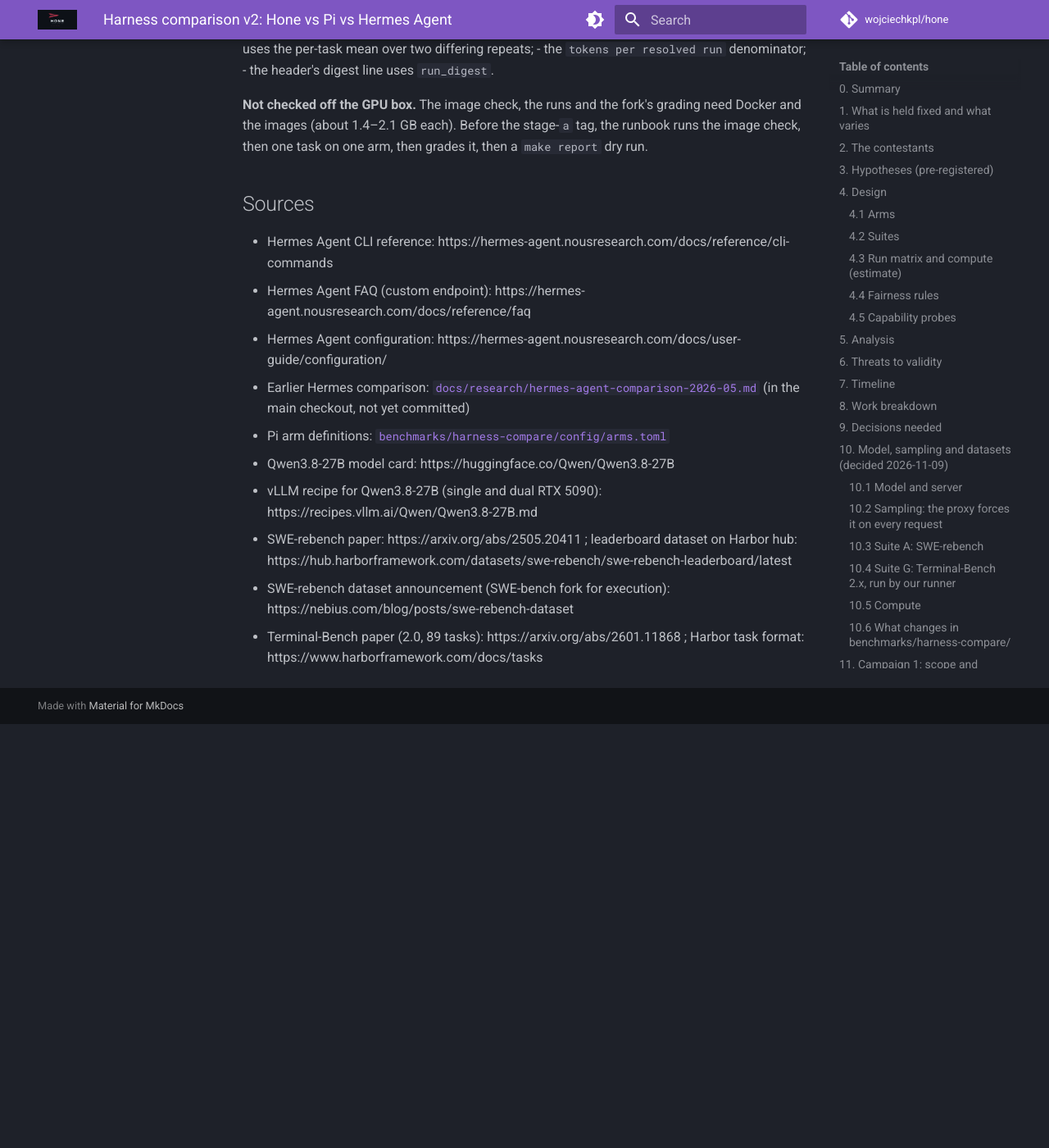
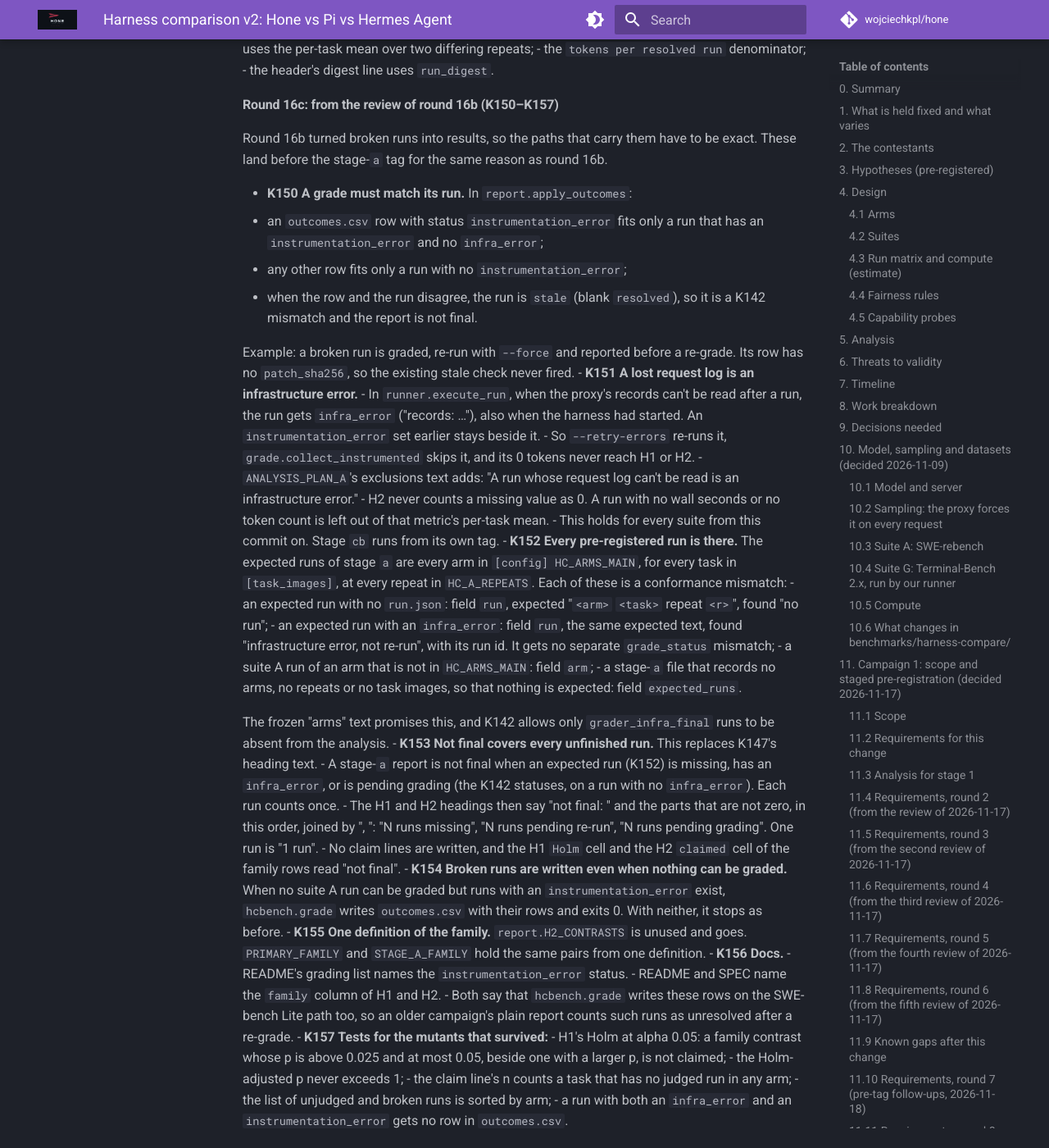
Before and after one commit to wojciechkpl/hone, an MkDocs documentation site: the page built from docs/plans/harness-compare-v2-2026-11.md, in a window 1280 px wide and 1400 px high, scrolled down 54273 px. Shown: the whole window at 82% size. Built offline with MkDocs 1.6.1 and Material for MkDocs 9.7.7, drawn with Linux system fonts in a browser that asks for light colours; comment, search, counter and statistics services are not loaded; before the commit the page ends 55156 px from its top, so only the background shows below that; some of the changed text lies outside the part shown.

Commit message:
docs(bench): round 16c spec from the review of round 16b (K150-K157)

```diff
--- a/docs/plans/harness-compare-v2-2026-11.md
+++ b/docs/plans/harness-compare-v2-2026-11.md
@@ -1882,6 +1882,73 @@ The report code and `ANALYSIS_PLAN_A` freeze at the stage-`a` tag, so these land
   - the `tokens per resolved run` denominator;
   - the header's digest line uses `run_digest`.
 
+#### Round 16c: from the review of round 16b (K150–K157)
+
+Round 16b turned broken runs into results, so the paths that carry them have to be exact.
+These land before the stage-`a` tag for the same reason as round 16b.
+
+- **K150 A grade must match its run.** In `report.apply_outcomes`:
+  - an `outcomes.csv` row with status `instrumentation_error` fits only a run that has an
+    `instrumentation_error` and no `infra_error`;
+  - any other row fits only a run with no `instrumentation_error`;
+  - when the row and the run disagree, the run is `stale` (blank `resolved`), so it is a
+    K142 mismatch and the report is not final.
+
+  Example: a broken run is graded, re-run with `--force` and reported before a re-grade.
+  Its row has no `patch_sha256`, so the existing stale check never fired.
+- **K151 A lost request log is an infrastructure error.**
+  - In `runner.execute_run`, when the proxy's records can't be read after a run, the run
+    gets `infra_error` ("records: …"), also when the harness had started. An
+    `instrumentation_error` set earlier stays beside it.
+  - So `--retry-errors` re-runs it, `grade.collect_instrumented` skips it, and its 0 tokens
+    never reach H1 or H2.
+  - `ANALYSIS_PLAN_A`'s exclusions text adds: "A run whose request log can't be read is an
+    infrastructure error."
+  - H2 never counts a missing value as 0. A run with no wall seconds or no token count is
+    left out of that metric's per-task mean.
+  - This holds for every suite from this commit on. Stage `cb` runs from its own tag.
+- **K152 Every pre-registered run is there.** The expected runs of stage `a` are every arm
+  in `[config] HC_ARMS_MAIN`, for every task in `[task_images]`, at every repeat in
+  `HC_A_REPEATS`. Each of these is a conformance mismatch:
+  - an expected run with no `run.json`: field `run`, expected "`<arm>` `<task>` repeat
+    `<r>`", found "no run";
+  - an expected run with an `infra_error`: field `run`, the same expected text, found
+    "infrastructure error, not re-run", with its run id. It gets no separate `grade_status`
+    mismatch;
+  - a suite A run of an arm that is not in `HC_ARMS_MAIN`: field `arm`;
+  - a stage-`a` file that records no arms, no repeats or no task images, so that nothing is
+    expected: field `expected_runs`.
+
+  The frozen "arms" text promises this, and K142 allows only `grader_infra_final` runs to
+  be absent from the analysis.
+- **K153 Not final covers every unfinished run.** This replaces K147's heading text.
+  - A stage-`a` report is not final when an expected run (K152) is missing, has an
+    `infra_error`, or is pending grading (the K142 statuses, on a run with no
+    `infra_error`). Each run counts once.
+  - The H1 and H2 headings then say "not final: " and the parts that are not zero, in this
+    order, joined by ", ": "N runs missing", "N runs pending re-run", "N runs pending
+    grading". One run is "1 run".
+  - No claim lines are written, and the H1 `Holm` cell and the H2 `claimed` cell of the
+    family rows read "not final".
+- **K154 Broken runs are written even when nothing can be graded.** When no suite A run can
+  be graded but runs with an `instrumentation_error` exist, `hcbench.grade` writes
+  `outcomes.csv` with their rows and exits 0. With neither, it stops as before.
+- **K155 One definition of the family.** `report.H2_CONTRASTS` is unused and goes.
+  `PRIMARY_FAMILY` and `STAGE_A_FAMILY` hold the same pairs from one definition.
+- **K156 Docs.**
+  - README's grading list names the `instrumentation_error` status.
+  - README and SPEC name the `family` column of H1 and H2.
+  - Both say that `hcbench.grade` writes these rows on the SWE-bench Lite path too, so an
+    older campaign's plain report counts such runs as unresolved after a re-grade.
+- **K157 Tests for the mutants that survived:**
+  - H1's Holm at alpha 0.05: a family contrast whose p is above 0.025 and at most 0.05,
+    beside one with a larger p, is not claimed;
+  - the Holm-adjusted p never exceeds 1;
+  - the claim line's n counts a task that has no judged run in any arm;
+  - the list of unjudged and broken runs is sorted by arm;
+  - a run with both an `infra_error` and an `instrumentation_error` gets no row in
+    `outcomes.csv`.
+
 **Not checked off the GPU box.** The image check, the runs and the fork's grading need
 Docker and the images (about 1.4–2.1 GB each). Before the stage-`a` tag, the runbook runs
 the image check, then one task on one arm, then grades it, then a `make report` dry run.
```
